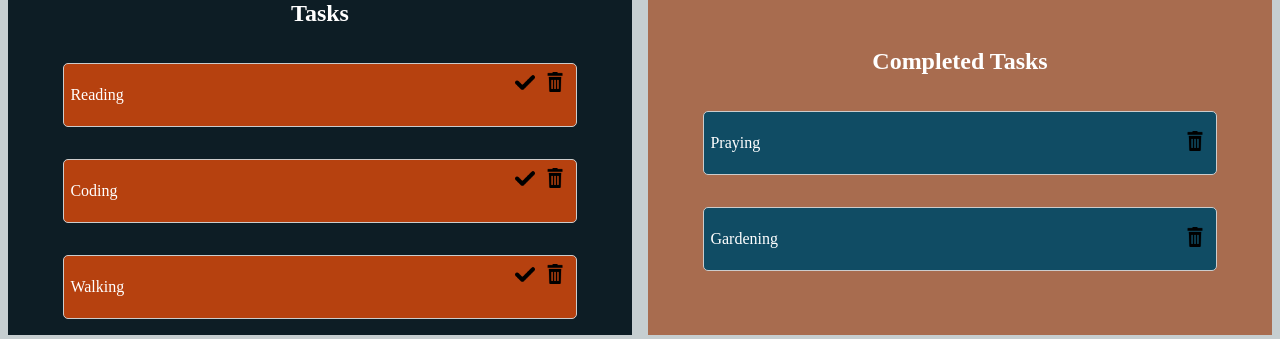
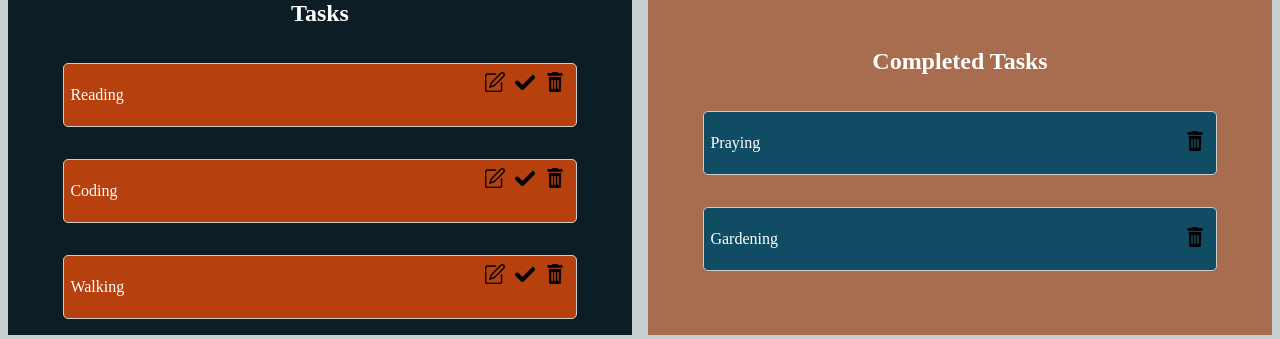
Before and after one commit to Keba777/A2sv-React-Typescript-Todo-List-Task, a React (Create React App) app: page / in a window 1280 px wide. Shown: the part 197-536 px from the top of the page. Built offline with nearby package versions, Linux system fonts and the light colour scheme.

Commit message:
Adding edit button

```diff
--- a/src/App.css
+++ b/src/App.css
@@ -109,7 +109,8 @@ li {
 
 /* Buttons within List */
 .btn-delete,
-.btn-complete {
+.btn-complete,
+.btn-edit {
   background: transparent;
   border: none;
   border-radius: 5px;
@@ -125,6 +126,10 @@ li {
   background-color: #104c64;
 }
 
+.btn-edit:hover {
+  background-color: #a86c4f;
+}
+
 /* Icons */
 .icons {
   width: 20px;
--- a/src/App.tsx
+++ b/src/App.tsx
@@ -13,17 +13,29 @@ function App() {
     { id: 5, description: "Gardening", isCompleted: true },
   ]);
 
+  const [taskToEdit, setTaskToEdit] = useState<TodoTask | null>(null);
+
   const handleSubmit = (newTask: TodoTask) => {
     setTasks([...tasks, newTask]);
   };
 
+  const handleEdit = (id: number) => {
+    const taskToEdit = tasks.find((task) => task.id === id);
+    setTaskToEdit(taskToEdit || null);
+  };
+
+  const handleEditSubmit = (editedTask: TodoTask) => {
+    const updatedTasks = tasks.map((task) =>
+      task.id === editedTask.id ? editedTask : task
+    );
+    setTasks(updatedTasks);
+    setTaskToEdit(null);
+  };
+
   const handleComplete = (id: number) => {
-    const updatedTasks = tasks.map((task) => {
-      if (task.id === id) {
-        return { ...task, isCompleted: true };
-      }
-      return task;
-    });
+    const updatedTasks = tasks.map((task) =>
+      task.id === id ? { ...task, isCompleted: true } : task
+    );
     setTasks(updatedTasks);
   };
 
@@ -33,9 +45,13 @@ function App() {
 
   return (
     <>
-      <TodoForm tasks={tasks} onSubmit={handleSubmit} />
+      <TodoForm
+        taskToEdit={taskToEdit}
+        onSubmit={taskToEdit ? handleEditSubmit : handleSubmit}
+      />
       <TodoList
         todoTasks={tasks}
+        onEdit={handleEdit}
         onComplete={handleComplete}
         onDelete={handleDelete}
       />
--- a/src/components/TodoForm.tsx
+++ b/src/components/TodoForm.tsx
@@ -1,22 +1,28 @@
-import React, { useRef } from "react";
+import React, { useRef, useEffect } from "react";
 import { TodoTask } from "../types/task";
 
 interface Props {
-  tasks: TodoTask[]; // Define tasks as a prop
-  onSubmit: (newTask: TodoTask) => void;
+  taskToEdit: TodoTask | null;
+  onSubmit: (task: TodoTask) => void;
 }
 
-const TodoForm = ({ tasks, onSubmit }: Props) => {
+const TodoForm = ({ taskToEdit, onSubmit }: Props) => {
   const taskInputRef = useRef<HTMLInputElement | null>(null);
+
+  useEffect(() => {
+    if (taskToEdit && taskInputRef.current) {
+      taskInputRef.current.value = taskToEdit.description;
+    }
+  }, [taskToEdit]);
 
   const handleFormSubmit = (event: React.FormEvent) => {
     event.preventDefault();
     const description = taskInputRef.current?.value;
     if (description) {
       const newTask: TodoTask = {
-        id: Math.max(...tasks.map((task) => task.id), 0) + 1,
+        id: taskToEdit?.id || Math.floor(Math.random() * 1000), // Use existing ID or generate a new one
         description,
-        isCompleted: false,
+        isCompleted: taskToEdit ? taskToEdit.isCompleted : false,
       };
       onSubmit(newTask);
       taskInputRef.current!.value = "";
@@ -37,7 +43,7 @@ const TodoForm = ({ tasks, onSubmit }: Props) => {
         />
       </div>
       <button className="btn-submit" type="submit">
-        Add Task
+        {taskToEdit ? "Update Task" : "Add Task"}
       </button>
     </form>
   );
--- a/src/components/TodoList.tsx
+++ b/src/components/TodoList.tsx
@@ -1,16 +1,20 @@
 import { TodoTask } from "../types/task";
+import EditImage from "../assets/edit.png";
 import CompleteImage from "../assets/complete.png";
 import DeleteImage from "../assets/delete.png";
+import { useState } from "react";
 
 interface Props {
   todoTasks: TodoTask[];
+  onEdit: (id: number) => void;
   onComplete: (id: number) => void;
   onDelete: (id: number) => void;
 }
 
-const TodoList = ({ todoTasks, onComplete, onDelete }: Props) => {
+const TodoList = ({ todoTasks, onEdit, onComplete, onDelete }: Props) => {
   const completedTasks = todoTasks.filter((task) => task.isCompleted);
   const uncompletedTasks = todoTasks.filter((task) => !task.isCompleted);
+  const [taskToEdit, setTaskToEdit] = useState<TodoTask | null>(null);
 
   return (
     <>
@@ -22,6 +26,19 @@ const TodoList = ({ todoTasks, onComplete, onDelete }: Props) => {
               <li>
                 <p>{task.description}</p>
                 <div>
+                  {/* edit button */}
+                  <button
+                    className="btn-edit"
+                    onClick={() => {
+                      onEdit(task.id);
+                      setTaskToEdit(
+                        todoTasks.find((t) => t.id === task.id) || null
+                      );
+                    }}
+                  >
+                    <img className="icons" src={EditImage} alt="Edit Task" />
+                  </button>
+                  {/* complete button */}
                   <button
                     className="btn-complete"
                     onClick={() => onComplete(task.id)}
@@ -32,6 +49,7 @@ const TodoList = ({ todoTasks, onComplete, onDelete }: Props) => {
                       alt="Task complete"
                     />
                   </button>
+                  {/* delete button */}
                   <button
                     className="btn-delete"
                     onClick={() => onDelete(task.id)}
@@ -68,7 +86,6 @@ const TodoList = ({ todoTasks, onComplete, onDelete }: Props) => {
           ))}
         </div>
       </div>
-      <span></span>
     </>
   );
 };
```
Also changed, not shown: src/assets/edit.png (added).
